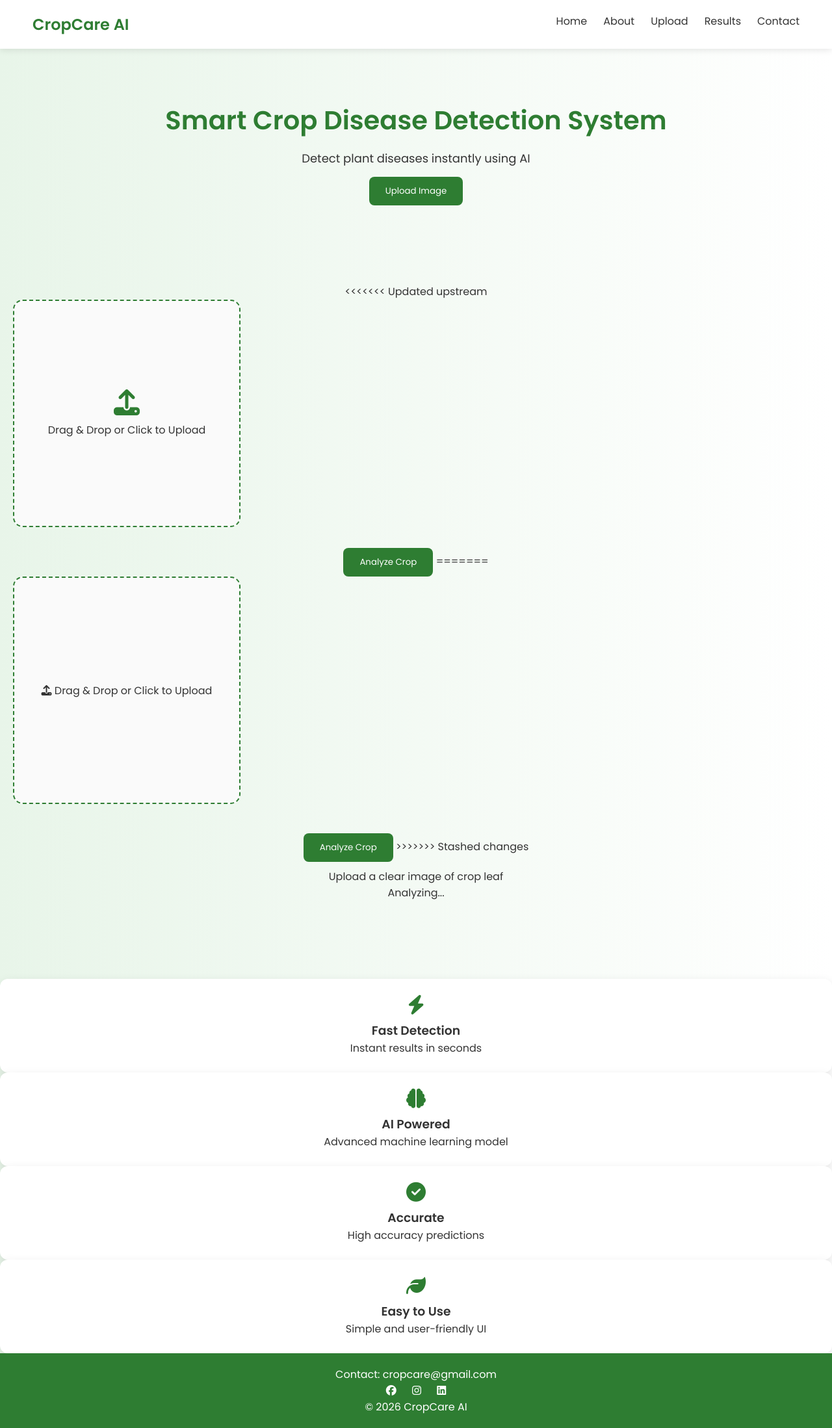
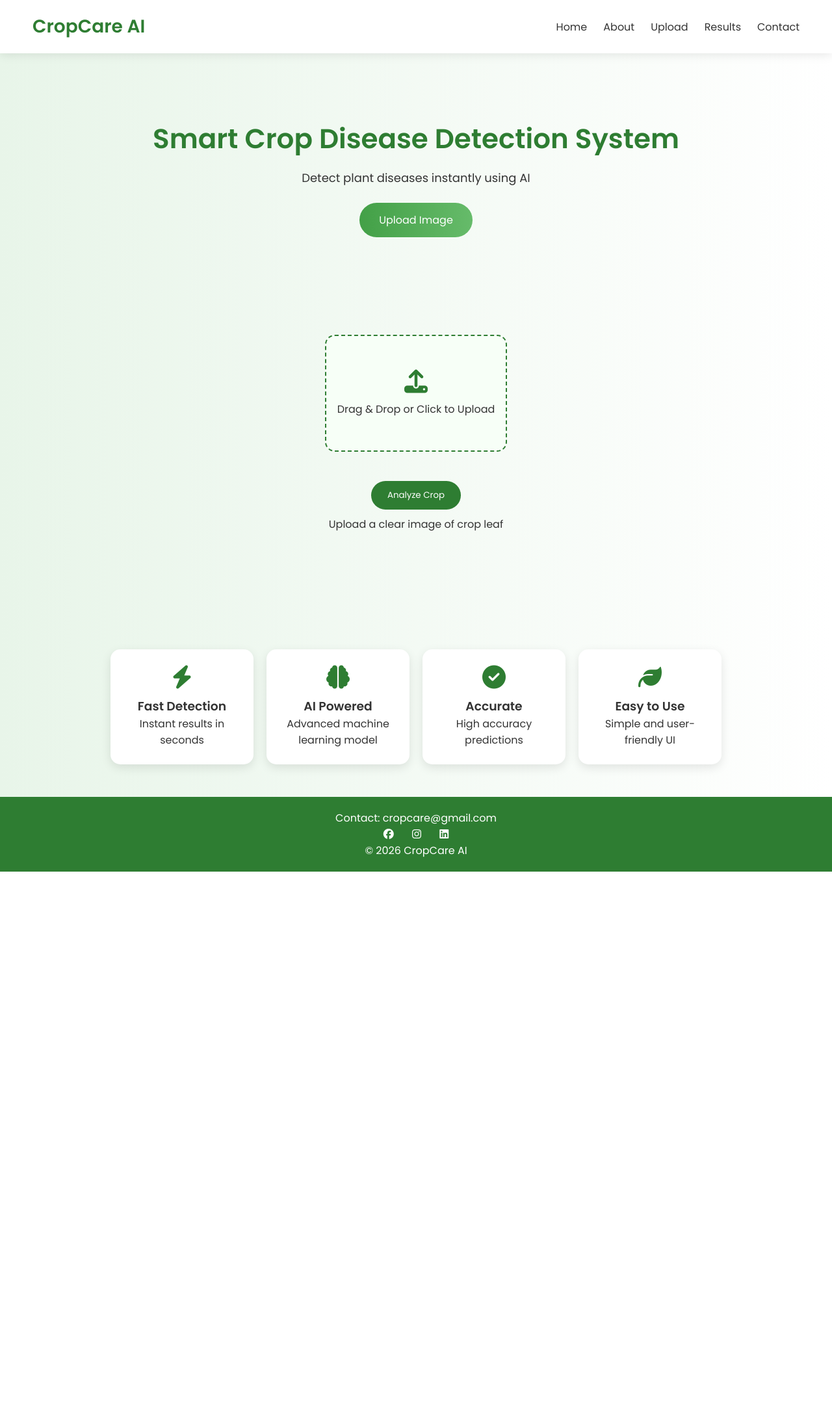
Before and after one commit to riyajayswar/smart_crop-_disease_detection_system, a Flask app: page / in a window 1280 px wide. Shown: the whole page at 65% size. After the commit the page ends 1341 px from the top, so only its background shows below. Run offline with Flask 3, Linux system fonts and the light colour scheme.

Commit message:
updated aap.py and index.html

```diff
--- a/webapp/app.py
+++ b/webapp/app.py
@@ -1,44 +1,35 @@
-from flask import Flask, render_template, request, redirect, url_for
+from flask import Flask, render_template, request
 import os
 from werkzeug.utils import secure_filename
 
 app = Flask(__name__)
-app.config['UPLOAD_FOLDER'] = 'uploads'
-app.config['MAX_CONTENT_LENGTH'] = 16 * 1024 * 1024  # Max 16MB upload
 
-# Allowed image extensions
+UPLOAD_FOLDER = 'static/uploads'
+app.config['UPLOAD_FOLDER'] = UPLOAD_FOLDER
 ALLOWED_EXTENSIONS = {'png', 'jpg', 'jpeg', 'gif'}
+
+if not os.path.exists(UPLOAD_FOLDER):
+    os.makedirs(UPLOAD_FOLDER)
 
 def allowed_file(filename):
     return '.' in filename and filename.rsplit('.', 1)[1].lower() in ALLOWED_EXTENSIONS
 
 @app.route("/", methods=["GET", "POST"])
 def index():
+    prediction = None
     image_path = None
-    prediction = None
 
     if request.method == "POST":
-        if 'file' not in request.files:
-            return redirect(request.url)
-
-        file = request.files['file']
-
-        if file.filename == '':
-            return redirect(request.url)
-
+        file = request.files.get('file')
         if file and allowed_file(file.filename):
             filename = secure_filename(file.filename)
-            save_path = os.path.join(app.config['UPLOAD_FOLDER'], filename)
-            file.save(save_path)
-            image_path = save_path
+            filepath = os.path.join(app.config['UPLOAD_FOLDER'], filename)
+            file.save(filepath)
+            prediction = "Healthy Leaf"
+            image_path = filepath
+    return render_template("index.html", prediction=prediction, image_path=image_path)
 
-            # TODO: Replace this with your actual AI model prediction
-            prediction = "Leaf Blight"  # Example prediction
-
-    return render_template("index.html", image_path=image_path, prediction=prediction)
-
+# 🔹 Correct way to run Flask in VS Code
 if __name__ == "__main__":
-    # Make sure upload folder exists
-    if not os.path.exists(app.config['UPLOAD_FOLDER']):
-        os.makedirs(app.config['UPLOAD_FOLDER'])
-    app.run(debug=True)
+    # debug=True to see errors, use_reloader=False prevents multiple processes
+    app.run(host="127.0.0.1", port=5000, debug=True, use_reloader=False)
--- a/webapp/templates/index.html
+++ b/webapp/templates/index.html
@@ -12,7 +12,6 @@
 <link rel="stylesheet" href="https://cdnjs.cloudflare.com/ajax/libs/font-awesome/6.5.0/css/all.min.css">
 
 <style>
-/* ===================== RESET ===================== */
 * {
     margin: 0;
     padding: 0;
@@ -25,232 +24,130 @@ body {
     color: #333;
 }
 
-/* ===================== NAVBAR ===================== */
+/* NAVBAR */
 .navbar {
     display: flex;
     justify-content: space-between;
+    align-items: center;
     padding: 20px 50px;
     background: white;
-    box-shadow: 0 2px 10px rgba(0,0,0,0.1);
+    box-shadow: 0 2px 15px rgba(0,0,0,0.1);
 }
 
-.navbar h2 {
-    color: #2e7d32;
+.navbar h2 { color: #2e7d32; font-weight: 600; font-size: 28px; }
+.navbar ul { display: flex; list-style: none; gap: 25px; }
+.navbar ul li { cursor: pointer; transition: 0.3s; font-weight: 500; }
+.navbar ul li:hover { color: #1b5e20; }
+
+/* HERO */
+.hero {
+    text-align: center;
+    padding: 100px 20px;
 }
 
-.navbar ul {
-    display: flex;
-    list-style: none;
-    gap: 25px;
-}
-
-.navbar ul li {
+.hero h1 { font-size: 42px; color: #2e7d32; margin-bottom: 15px; }
+.hero p { margin-bottom: 25px; font-size: 18px; }
+.hero button {
+    padding: 14px 30px;
+    background: linear-gradient(90deg, #43a047, #66bb6a);
+    color: white;
+    border: none;
+    border-radius: 50px;
     cursor: pointer;
+    font-size: 16px;
     transition: 0.3s;
 }
+.hero button:hover { transform: scale(1.05); background: linear-gradient(90deg, #1b5e20, #388e3c); }
 
-.navbar ul li:hover {
-    color: #2e7d32;
-}
-
-/* ===================== HERO ===================== */
-.hero {
-    text-align: center;
-    padding: 80px 20px;
-}
-
-.hero h1 {
-    font-size: 40px;
-    color: #2e7d32;
-}
-
-.hero p {
-    margin: 15px 0;
-    font-size: 18px;
-}
-
-.hero button {
-    padding: 12px 25px;
-    background: #2e7d32;
-    color: white;
-    border: none;
-    border-radius: 8px;
-    cursor: pointer;
-    transition: 0.3s;
-}
-
-.hero button:hover {
-    background: #1b5e20;
-}
-
-/* ===================== UPLOAD ===================== */
+/* UPLOAD */
 .upload {
     text-align: center;
-    padding: 40px 20px;
+    padding: 50px 20px;
 }
 
 .upload-box {
+    margin: 0 auto;
+    width: 280px;
+    height: 180px;
     border: 2px dashed #2e7d32;
-    width: 350px;               /* fixed width */
-    height: 350px;              /* fixed height */
-    max-width: 90vw;            /* responsive on mobile */
-    max-height: 90vw;
+    border-radius: 15px;
     display: flex;
+    justify-content: center;
     align-items: center;
-    justify-content: center;
-    border-radius: 15px;
     cursor: pointer;
-<<<<<<< Updated upstream
-    margin: 0 auto;
-    background-color: #fafafa;
-    position: relative;
-    transition: background 0.3s, box-shadow 0.3s;
-    overflow: hidden;
-=======
     transition: 0.3s;
-    position: relative;
->>>>>>> Stashed changes
+    flex-direction: column;
+    background: #f7fff7;
 }
-
-.upload-box:hover {
-    background-color: #f1f8e9;
-    box-shadow: 0 0 15px rgba(46,125,50,0.3);
-}
-
-.upload-box input {
-    display: none; /* hide file input */
-}
-
-.upload-text {
-    text-align: center;
-    pointer-events: none; /* ensure clicking goes to input */
-}
-
-.upload-text i {
-    font-size: 40px;
-    color: #2e7d32;
-    margin-bottom: 10px;
-}
-
-.upload-text p {
-    font-size: 16px;
-    font-weight: 500;
-}
-
-/* Show uploaded file name */
-#file-name {
-    margin-top: 12px;
-    font-size: 14px;
-    color: #555;
-}
-
+.upload-box:hover { background: #e0f2e9; box-shadow: 0 10px 20px rgba(46,125,50,0.2); }
+.upload-box i { font-size: 36px; color: #2e7d32; margin-bottom: 12px; }
+.upload input { display: none; }
 .upload button {
     margin-top: 20px;
     padding: 12px 25px;
     background: #2e7d32;
     color: white;
     border: none;
-    border-radius: 8px;
+    border-radius: 50px;
     cursor: pointer;
+    font-weight: 500;
     transition: 0.3s;
 }
+.upload button:hover { background: #1b5e20; }
 
-<<<<<<< Updated upstream
-.upload button:hover {
-    background: #1b5e20;
+/* RESULT */
+.result {
+    text-align: center;
+    padding: 40px 20px;
 }
-
-/* ===================== FEATURES ===================== */
-=======
-/* PREVIEW */
-#preview {
-    margin-top: 15px;
-    border-radius: 8px;
-    box-shadow: 0 5px 15px rgba(0,0,0,0.1);
+.result-box {
+    background: white;
+    padding: 25px;
+    border-radius: 15px;
+    display: inline-block;
+    box-shadow: 0 8px 25px rgba(0,0,0,0.1);
+    transition: 0.3s;
 }
+.result-box:hover { transform: translateY(-5px); }
 
 /* FEATURES */
->>>>>>> Stashed changes
 .features {
-    display: grid;
-    grid-template-columns: repeat(auto-fit, minmax(200px, 1fr));
+    display: flex;
+    justify-content: center;
+    flex-wrap: wrap;
     gap: 20px;
-    padding: 50px;
+    padding: 50px 20px;
 }
-
 .card {
     background: white;
     padding: 25px;
-    border-radius: 12px;
+    border-radius: 15px;
     text-align: center;
+    width: 220px;
     box-shadow: 0 5px 15px rgba(0,0,0,0.1);
     transition: 0.3s;
 }
+.card:hover { transform: translateY(-10px); box-shadow: 0 12px 25px rgba(0,0,0,0.15); }
+.card i { font-size: 36px; color: #2e7d32; margin-bottom: 12px; }
 
-.card:hover {
-    transform: translateY(-10px);
-}
-
-.card i {
-    font-size: 30px;
-    color: #2e7d32;
-    margin-bottom: 10px;
-}
-
-/* ===================== RESULT ===================== */
-.result {
-    text-align: center;
-    padding: 40px;
-}
-
-.result-box {
-    background: white;
-    padding: 20px;
-    border-radius: 10px;
-    display: inline-block;
-    box-shadow: 0 5px 15px rgba(0,0,0,0.1);
-}
-
-/* ===================== FOOTER ===================== */
+/* FOOTER */
 footer {
     background: #2e7d32;
     color: white;
     text-align: center;
     padding: 20px;
 }
-
-footer i {
-    margin: 0 10px;
-    cursor: pointer;
-}
-
-<<<<<<< Updated upstream
-/* ===================== RESPONSIVE ===================== */
-=======
-/* LOADING */
-#loading {
-    display: none;
-    text-align: center;
-    font-size: 18px;
-    color: #2e7d32;
-    margin-top: 15px;
-}
+footer i { margin: 0 12px; cursor: pointer; transition: 0.3s; }
+footer i:hover { color: #c8e6c9; }
 
 /* RESPONSIVE */
->>>>>>> Stashed changes
 @media(max-width:768px){
-    .navbar {
-        flex-direction: column;
-        align-items: center;
-    }
-
-    .upload-box {
-        width: 80vw;
-        height: 80vw;
-    }
+    .navbar { flex-direction: column; gap: 15px; }
+    .features { flex-direction: column; align-items: center; }
 }
 </style>
 </head>
+
 <body>
 
 <!-- NAVBAR -->
@@ -269,38 +166,27 @@ footer i {
 <section class="hero">
     <h1>Smart Crop Disease Detection System</h1>
     <p>Detect plant diseases instantly using AI</p>
-    <button onclick="document.getElementById('upload').scrollIntoView()">Upload Image</button>
+    <button onclick="document.getElementById('upload').scrollIntoView({behavior:'smooth'})">Upload Image</button>
 </section>
 
 <!-- UPLOAD -->
 <section class="upload" id="upload">
-<<<<<<< Updated upstream
     <form method="POST" action="/" enctype="multipart/form-data">
-        <label class="upload-box" id="uploadBox">
-            <input type="file" name="file" id="fileInput" required>
-            <div class="upload-text">
-                <i class="fa fa-upload"></i>
-                <p>Drag & Drop or Click to Upload</p>
-            </div>
+        <label class="upload-box">
+            <i class="fa fa-upload"></i>
+            <p>Drag & Drop or Click to Upload</p>
+            <input type="file" name="file" required>
         </label>
-        <div id="file-name"></div>
+        <br>
         <button type="submit" onclick="showLoading()">Analyze Crop</button>
-=======
-    <form method="POST" action="/" enctype="multipart/form-data" id="uploadForm" onsubmit="showLoading()">
-
-        <label class="upload-box" id="dropBox">
-            <p><i class="fa fa-upload"></i> Drag & Drop or Click to Upload</p>
-            <input type="file" name="file" id="fileInput" required>
-            <img id="preview" style="display:none; width:200px;">
-        </label>
-
-        <br>
-        <button type="submit">Analyze Crop</button>
->>>>>>> Stashed changes
         <p style="margin-top:10px;">Upload a clear image of crop leaf</p>
     </form>
-    <div id="loading">Analyzing...</div>
 </section>
+
+<!-- LOADING -->
+<div id="loading" style="display:none; text-align:center; margin-top:20px;">
+    <p>Analyzing...</p>
+</div>
 
 <!-- RESULT -->
 <section class="result">
@@ -357,68 +243,9 @@ footer i {
 
 <!-- JS -->
 <script>
-const dropBox = document.getElementById('dropBox');
-const fileInput = document.getElementById('fileInput');
-const preview = document.getElementById('preview');
-const loading = document.getElementById('loading');
-
-// Prevent default drag behaviors
-['dragenter', 'dragover', 'dragleave', 'drop'].forEach(eventName => {
-    dropBox.addEventListener(eventName, (e) => e.preventDefault(), false);
-});
-
-// Highlight drop area when dragging
-['dragenter', 'dragover'].forEach(eventName => {
-    dropBox.addEventListener(eventName, () => dropBox.style.background = '#f1f8e9', false);
-});
-['dragleave', 'drop'].forEach(eventName => {
-    dropBox.addEventListener(eventName, () => dropBox.style.background = '', false);
-});
-
-// Handle dropped files
-dropBox.addEventListener('drop', (e) => {
-    const files = e.dataTransfer.files;
-
-    if(files.length > 0){
-        // Take the first image file
-        const file = Array.from(files).find(f => f.type.startsWith('image/'));
-        if(file) {
-            const dataTransfer = new DataTransfer();
-            dataTransfer.items.add(file);
-            fileInput.files = dataTransfer.files;
-            preview.src = URL.createObjectURL(file);
-            preview.style.display = 'block';
-        } else {
-            alert('Please upload an image file only!');
-        }
-    }
-});
-
-// Image preview on file select
-fileInput.addEventListener('change', (e) => {
-    const file = e.target.files[0];
-    if(file){
-        preview.src = URL.createObjectURL(file);
-        preview.style.display = 'block';
-    }
-});
-
-// Show loading spinner
 function showLoading(){
-    loading.style.display = 'block';
+    document.getElementById("loading").style.display = "block";
 }
-
-// Show file name after selection
-const fileInput = document.getElementById('fileInput');
-const fileNameDiv = document.getElementById('file-name');
-
-fileInput.addEventListener('change', () => {
-    if(fileInput.files.length > 0){
-        fileNameDiv.textContent = "Selected file: " + fileInput.files[0].name;
-    } else {
-        fileNameDiv.textContent = "";
-    }
-});
 </script>
 
 </body>
```
Also changed, not shown: webapp/static/images/plants.png (added).
